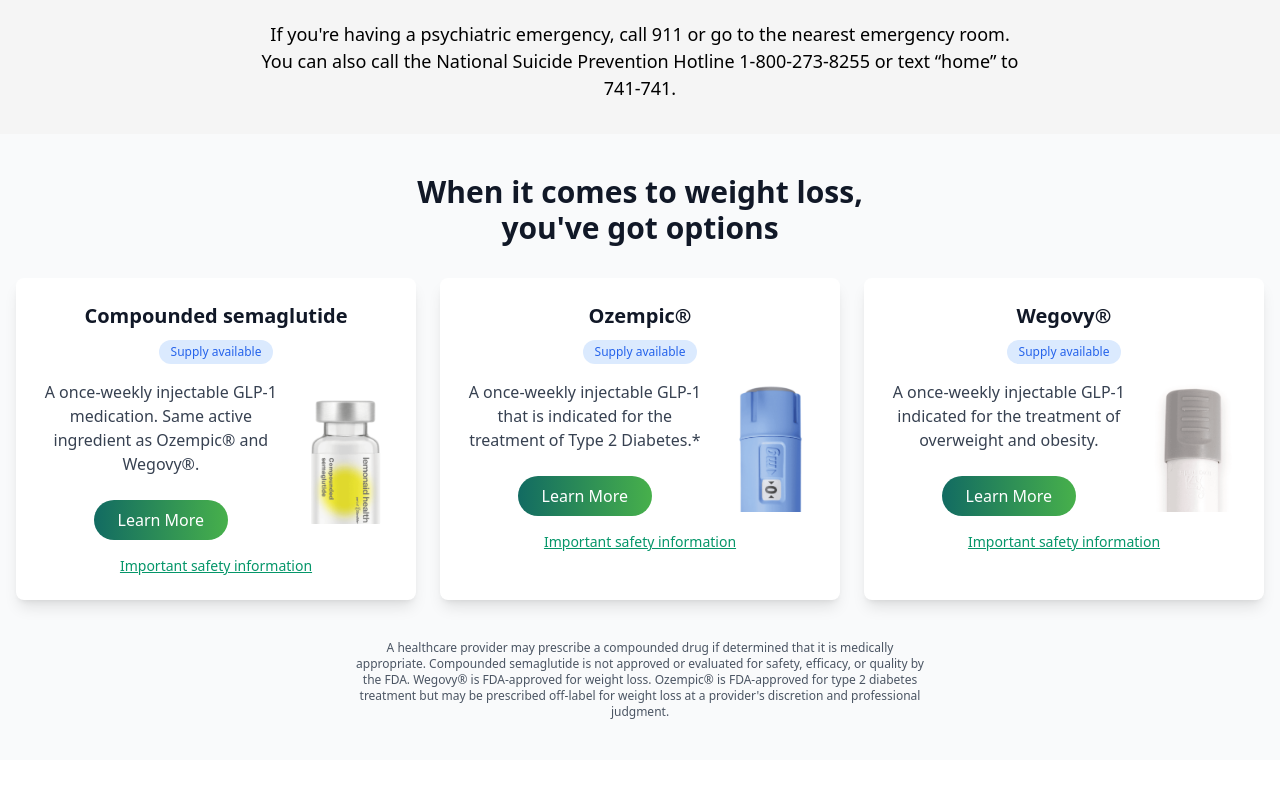
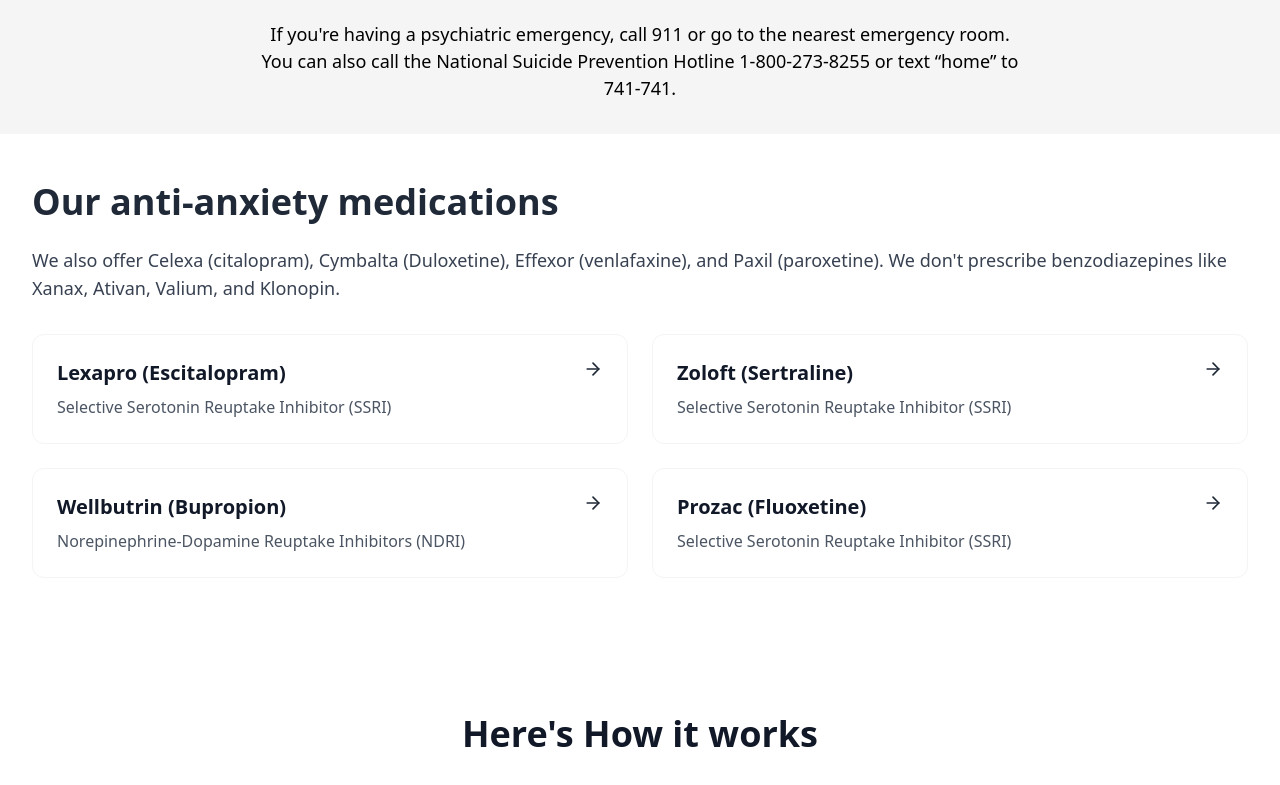
Before and after one commit to Daoud-Hussain/Family-Practice, a Nuxt app: page /anxiety in a window 1280 px wide. Shown: the part 760-1545 px from the top of the page. Built offline with nearby package versions, Linux system fonts and the light colour scheme.

Commit message:
feat: add medications

```diff
--- /dev/null
+++ b/components/anxiety-medication.vue
@@ -0,0 +1,72 @@
+<template>
+  <div class="max-w-7xl mx-auto px-4 sm:px-6 lg:px-8 py-12">
+    <h1 class="text-3xl md:text-4xl font-bold text-forest-900 mb-6">
+      Our anti-anxiety medications
+    </h1>
+
+    <p class="text-gray-700 text-lg mb-8">
+      We also offer Celexa (citalopram), Cymbalta (Duloxetine), Effexor (venlafaxine),
+      and Paxil (paroxetine). We don't prescribe benzodiazepines like Xanax, Ativan,
+      Valium, and Klonopin.
+    </p>
+
+    <!-- Medications Grid -->
+    <div class="grid grid-cols-1 md:grid-cols-2 gap-6">
+      <MedicationCard
+        v-for="medication in medications"
+        :key="medication.name"
+        :medication="medication"
+        @click="navigateToMedication(medication.slug)"
+      />
+    </div>
+  </div>
+</template>
+
+<script setup lang="ts">
+import { useRouter } from 'vue-router';
+
+interface Medication {
+  name: string;
+  genericName: string;
+  type: string;
+  typeAbbreviation: string;
+  slug: string;
+}
+
+const medications: Medication[] = [
+  {
+    name: 'Lexapro',
+    genericName: 'Escitalopram',
+    type: 'Selective Serotonin Reuptake Inhibitor',
+    typeAbbreviation: 'SSRI',
+    slug: 'lexapro'
+  },
+  {
+    name: 'Zoloft',
+    genericName: 'Sertraline',
+    type: 'Selective Serotonin Reuptake Inhibitor',
+    typeAbbreviation: 'SSRI',
+    slug: 'zoloft'
+  },
+  {
+    name: 'Wellbutrin',
+    genericName: 'Bupropion',
+    type: 'Norepinephrine-Dopamine Reuptake Inhibitors',
+    typeAbbreviation: 'NDRI',
+    slug: 'wellbutrin'
+  },
+  {
+    name: 'Prozac',
+    genericName: 'Fluoxetine',
+    type: 'Selective Serotonin Reuptake Inhibitor',
+    typeAbbreviation: 'SSRI',
+    slug: 'prozac'
+  }
+];
+
+const router = useRouter();
+
+const navigateToMedication = (slug: string) => {
+  router.push(`/medications/${slug}`);
+};
+</script>
--- /dev/null
+++ b/components/medication-card.vue
@@ -0,0 +1,60 @@
+<template>
+  <div
+    class="group relative bg-white rounded-xl p-6 hover:shadow-md transition-shadow
+           duration-200 cursor-pointer border border-gray-100"
+    @click="$emit('click')"
+  >
+    <div class="flex justify-between items-start">
+      <div>
+        <h3 class="text-xl font-semibold text-gray-900 group-hover:text-forest-700
+                   transition-colors duration-200">
+          {{ medication.name }} ({{ medication.genericName }})
+        </h3>
+        <p class="text-gray-600 mt-2">
+          {{ medication.type }} ({{ medication.typeAbbreviation }})
+        </p>
+      </div>
+
+      <ArrowRight
+        class="w-5 h-5 text-forest-600 transform group-hover:translate-x-1
+               transition-transform duration-200"
+      />
+    </div>
+  </div>
+</template>
+
+<script setup lang="ts">
+import { ArrowRight } from 'lucide-vue-next';
+
+interface MedicationProps {
+  medication: {
+    name: string;
+    genericName: string;
+    type: string;
+    typeAbbreviation: string;
+    slug: string;
+  }
+}
+
+defineProps<MedicationProps>();
+defineEmits<{
+  (e: 'click'): void
+}>();
+</script>
+
+// Add to tailwind.config.js if not already present
+/** @type {import('tailwindcss').Config} */
+module.exports = {
+  theme: {
+    extend: {
+      colors: {
+        forest: {
+          600: '#0D541E',
+          700: '#0B4619',
+          800: '#083612',
+          900: '#052C0E',
+        },
+      }
+    }
+  }
+}
--- a/package.json
+++ b/package.json
@@ -13,6 +13,7 @@
     "@nuxt/ui": "^0.4.1",
     "@nuxtjs/tailwindcss": "^6.12.1",
     "gsap": "^3.12.5",
+    "lucide-vue-next": "^0.454.0",
     "nuxt": "^3.13.0",
     "vue": "latest",
     "vue-router": "latest"
--- a/pages/anxiety.vue
+++ b/pages/anxiety.vue
@@ -1,13 +1,13 @@
 <template>
  <AnxietyTreament />
- <MedicineSection />
+ <AnxietyMedication />
  <HowitWorks />
  <WhatToExpect />
 </template>
 
 <script setup lang="ts">
 import AnxietyTreament from '~/components/anxiety-treatment.vue';
-import MedicineSection from '~/components/medicine-section.vue';
+import AnxietyMedication from '~/components/anxiety-medication.vue';
 import HowitWorks from '~/components/how-services-work.vue';
 import WhatToExpect from '~/components/what-to-expect.vue';
 
```
Also changed, not shown: 1 other file (tests, documents, lock files or other folders).
